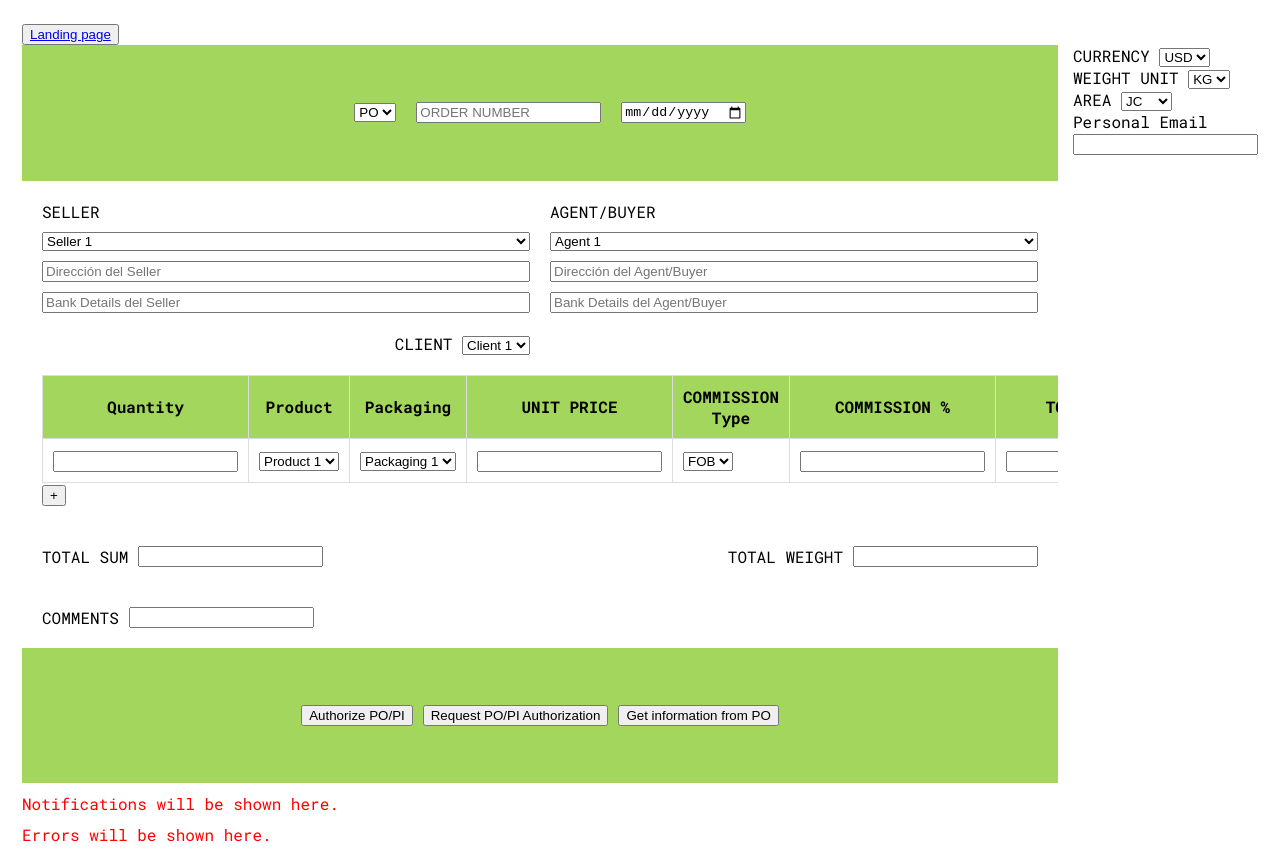
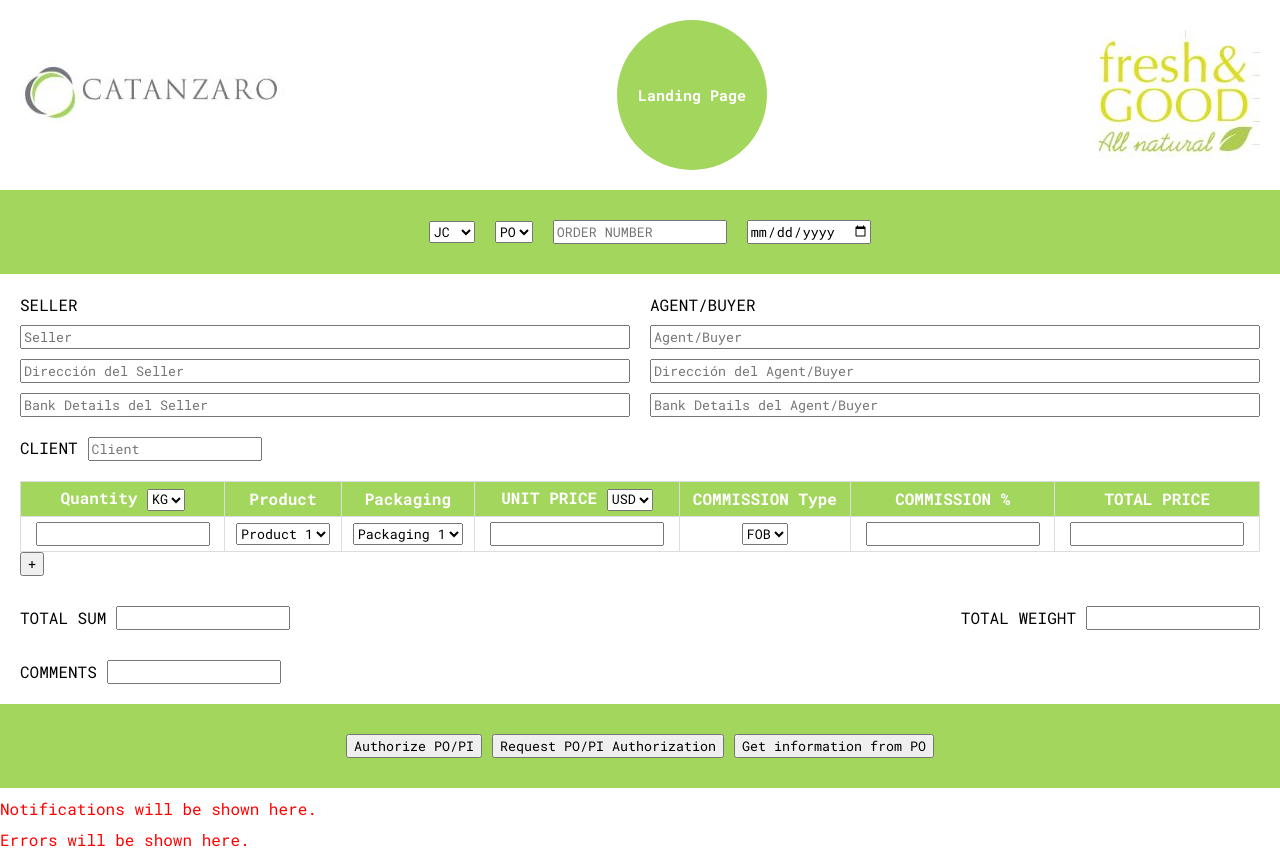
Before and after one commit to Chefunny/Catanzaro, a plain HTML site: page index2.html in a window 1280 px wide. Drawn offline with Linux system fonts and the light colour scheme.

Commit message:
PO/PI Modification

```diff
--- a/index2.html
+++ b/index2.html
@@ -1,37 +1,51 @@
 <!DOCTYPE html>
 <html lang="en">
   <head>
-    <meta charset="UTF-8">
-    <meta name="viewport" content="width=device-width, initial-scale=1.0">
+    <meta charset="UTF-8" />
+    <meta name="viewport" content="width=device-width, initial-scale=1.0" />
     <title>PO/PI FORM</title>
-    <link rel="preconnect" href="https://fonts.googleapis.com">
-    <link rel="preconnect" href="https://fonts.gstatic.com" crossorigin>
-    <link href="https://fonts.googleapis.com/css2?family=Roboto+Mono:ital,wght@0,100..700;1,100..700&display=swap" rel="stylesheet">
+    <link rel="preconnect" href="https://fonts.googleapis.com" />
+    <link rel="preconnect" href="https://fonts.gstatic.com" crossorigin />
+    <link
+      href="https://fonts.googleapis.com/css2?family=Roboto+Mono:ital,wght@0,100..700;1,100..700&display=swap"
+      rel="stylesheet"
+    />
 
     <style>
-
       .roboto-mono {
         font-family: "Roboto Mono", monospace;
         font-optical-sizing: auto;
         font-weight: <weight>;
         font-style: normal;
       }
+
       body {
         font-family: "Roboto Mono", monospace;
-            margin: 22px;
+        margin: 0;
         padding: 0;
       }
 
       .container {
         display: grid;
-            grid-template-rows: 1fr 1fr 1fr;
-            grid-template-columns: 1fr 200px;
+        grid-template-rows: auto 1fr 1fr 1fr;
+        grid-template-columns: 1fr;
         grid-template-areas:
-                "header sidebar"
-                "main sidebar"
-                "footer sidebar";
+          "upper_part upper_part"
+          "header header"
+          "main main"
+          "footer footer";
         height: 100vh;
       }
+
+      .upper_part {
+        grid-area: upper_part;
+        display: flex;
+        justify-content: space-between;
+        align-items: center;
+        padding: 20px;
+        background-color: white;
+      }
+
 
       header {
         grid-area: header;
@@ -42,7 +56,8 @@
         padding: 30px;
       }
 
-        header select, header input {
+      header select,
+      header input {
         margin-left: 20px;
       }
 
@@ -55,16 +70,19 @@
         grid-gap: 20px;
       }
 
-.seller, .agent {
+      .seller,
+      .agent {
         display: grid;
         grid-template-columns: 1fr;
         grid-gap: 10px;
       }
 
       .client {
-    justify-self: end;
+        display: flex;
+        flex-direction: row;
+        justify-content: flex-start;
+        gap: 10px;
       }
-
 
       footer {
         grid-area: footer;
@@ -76,14 +94,6 @@
         gap: 10px;
       }
 
-        .sidebar {
-            grid-area: sidebar;
-            padding-left: 15px;
-            padding-right: 20px;
-            background-color: white;
-
-        }
-
       .table-container {
         grid-column: span 2;
       }
@@ -91,92 +101,168 @@
       table {
         width: 100%;
         border-collapse: collapse;
-
       }
 
-        table, th, td {
+      table,
+      th,
+      td {
         border: 1px solid #ddd;
-            padding: 10px;
-
-
       }
 
       th {
-            background-color:#a3d65c;
-
+        background-color: #a3d65c;
+        color: white;
+        padding: 5px;
+        text-align: center;
       }
 
+      td {
+        text-align: center;
+        padding: 5px;
+        font-family: "Roboto Mono", monospace;
+      }
 
-        .comments, .totals {
+      .comments,
+      .totals {
         grid-column: span 2;
         display: flex;
         justify-content: space-between;
         align-items: center;
-            margin-top: 20px;
+        margin-top: 10px;
       }
 
-        .notifications, .errors {
+      .notifications,
+      .errors {
         grid-column: span 2;
         margin-top: 10px;
         color: red;
       }
 
-        .totals div, .comments div {
+      .totals div,
+      .comments div {
         display: flex;
         align-items: center;
       }
 
-        .totals div input, .comments div input {
+      .totals div input,
+      .comments div input {
         margin-left: 10px;
+      }
+
+      .btn {
+        width: 150px;
+        height: 150px;
+        border-radius: 50%;
+        border: none;
+        background: #a3d65c;
+        color: white;
+        font-size: 15px;
+        font-weight: 700;
+        line-height: 1;
+        font-family: "Roboto Mono", monospace;
+        font-size: 15px;
+      }
+
+      /* Remove default link styling */
+      .upper_part a {
+        text-decoration: none;
+        color: inherit;
+      }
+
+      .btn:hover {
+        background-color: white;
+        border: solid 1px black;
+        border-radius: 50%;
+        color: black;
+        width: 160px;
+        height: 160px;
+        font-family: "Roboto Mono", monospace;
+        font-size: 15px;
+      }
+
+      label,
+      option,
+      button {
+        font-family: "Roboto Mono", monospace;
+      }
+
+      body,
+      select,
+      input {
+        font-family: "Roboto Mono", monospace;
       }
     </style>
   </head>
   <body>
- <button> <a href="./index.html">Landing page</a> </button>
-  <body>
     <div class="container">
+
+
+
+        <!--LOGOS Y BOTON LANDING PAGE-->
+      <div class="upper_part">
+        <img src="./assets/photos/catanzaro.JPG" alt="Catanzaro" />
+        <button class="btn"><a href="./index.html">Landing Page</a></button>
+        <img src="./assets/photos/fgbv.JPG" alt="FGBV" />
+      </div>
+
+
+
+      <!--HEADER Y SELECCIONES DEL AREA, PO/PI, ORDER N, DATE-->
       <header>
+        <select id="area">
+            <option value="jc">JC</option>
+            <option value="pym">PYM</option>
+        </select>
         <select name="po-pi">
           <option value="po">PO</option>
           <option value="pi">PI</option>
         </select>
-            <input type="text" placeholder="ORDER NUMBER">
-            <input type="date" placeholder="ORDER DATE">
+        <input type="text" placeholder="ORDER NUMBER" />
+        <input type="date" placeholder="ORDER DATE" />
       </header>
+
+      <!--SECCION SELLER AGENT-->
       <main>
         <div class="seller">
           <label for="seller">SELLER</label>
-            <select id="seller">
-                <option value="seller1">Seller 1</option>
-                <option value="seller2">Seller 2</option>
-            </select>
-            <input type="text" placeholder="Dirección del Seller" readonly>
-            <input type="text" placeholder="Bank Details del Seller" readonly>
+          <input type="text" placeholder="Seller" readonly />
+          <input type="text" placeholder="Dirección del Seller" readonly />
+          <input type="text" placeholder="Bank Details del Seller" readonly />
         </div>
         <div class="agent">
           <label for="agent">AGENT/BUYER</label>
-            <select id="agent">
-                <option value="agent1">Agent 1</option>
-                <option value="agent2">Agent 2</option>
-            </select>
-            <input type="text" placeholder="Dirección del Agent/Buyer" readonly>
-            <input type="text" placeholder="Bank Details del Agent/Buyer" readonly>
+          <input type="text" placeholder="Agent/Buyer" readonly />
+          <input type="text" placeholder="Dirección del Agent/Buyer" readonly />
+          <input
+            type="text"
+            placeholder="Bank Details del Agent/Buyer"
+            readonly
+          />
         </div>
         <div class="client">
           <label for="client">CLIENT</label>
-            <select id="client">
-                <option value="client1">Client 1</option>
-                <option value="client2">Client 2</option>
-            </select>
+          <input type="text" placeholder="Client" readonly />
         </div>
         <div class="table-container">
           <table>
             <thead>
               <tr>
-                            <th>Quantity</th>
+                <th>
+                  Quantity
+                  <select id="weight-unit">
+                    <option value="kg">KG</option>
+                    <option value="mt">MT</option>
+                  </select>
+                </th>
                 <th>Product</th>
                 <th>Packaging</th>
-                            <th>UNIT PRICE</th>
+                <th>
+                  UNIT PRICE
+                  <select id="currency">
+                    <option value="usd">USD</option>
+                    <option value="eur">EUR</option>
+                  </select>
+                </th>
                 <th>COMMISSION Type</th>
                 <th>COMMISSION %</th>
                 <th>TOTAL PRICE</th>
@@ -184,13 +270,25 @@
             </thead>
             <tbody>
               <tr>
-                            <td><input type="number"></td>
-                            <td><select><option>Product 1</option></select></td>
-                            <td><select><option>Packaging 1</option></select></td>
-                            <td><input type="number"></td>
-                            <td><select><option>FOB</option></select></td>
-                            <td><input type="number"></td>
-                            <td><input type="number" readonly></td>
+                <td><input type="number" /></td>
+                <td>
+                  <select>
+                    <option>Product 1</option>
+                  </select>
+                </td>
+                <td>
+                  <select>
+                    <option>Packaging 1</option>
+                  </select>
+                </td>
+                <td><input type="number" /></td>
+                <td>
+                  <select>
+                    <option>FOB</option>
+                  </select>
+                </td>
+                <td><input type="number" /></td>
+                <td><input type="number" readonly /></td>
               </tr>
             </tbody>
           </table>
@@ -199,59 +297,27 @@
         <div class="totals">
           <div>
             <label for="total-sum">TOTAL SUM</label>
-                    <input type="text" id="total-sum" readonly>
+            <input type="text" id="total-sum" readonly />
           </div>
           <div>
             <label for="total-weight">TOTAL WEIGHT</label>
-                    <input type="text" id="total-weight" readonly>
+            <input type="text" id="total-weight" readonly />
           </div>
         </div>
         <div class="comments">
           <div>
             <label for="comments">COMMENTS</label>
-                    <input type="text" id="comments">
+            <input type="text" id="comments" />
           </div>
         </div>
-
       </main>
-        <div class="sidebar">
-            <div>
-                <label for="currency">CURRENCY</label>
-                <select id="currency">
-                    <option value="usd">USD</option>
-                    <option value="eur">EUR</option>
-                </select>
-            </div>
-            <div>
-                <label for="weight-unit">WEIGHT UNIT</label>
-                <select id="weight-unit">
-                    <option value="kg">KG</option>
-                    <option value="mt">MT</option>
-                </select>
-            </div>
-            <div>
-                <label for="area">AREA</label>
-                <select id="area">
-                    <option value="jc">JC</option>
-                    <option value="pym">PYM</option>
-                </select>
-            </div>
-            <div>
-                <label for="email">Personal Email</label>
-                <input type="email" id="email" readonly>
-            </div>
-        </div>
       <footer>
         <button>Authorize PO/PI</button>
         <button>Request PO/PI Authorization</button>
         <button>Get information from PO</button>
       </footer>
-        <div class="notifications">
-          Notifications will be shown here.
-      </div>
-      <div class="errors">
-          Errors will be shown here.
-      </div>
+      <div class="notifications">Notifications will be shown here.</div>
+      <div class="errors">Errors will be shown here.</div>
     </div>
   </body>
 </html>
```
Also changed, not shown: assets/photos/catanzaro.JPG (added), assets/photos/fgbv.JPG (added). Lines whose indentation alone changed are shown as unchanged.
